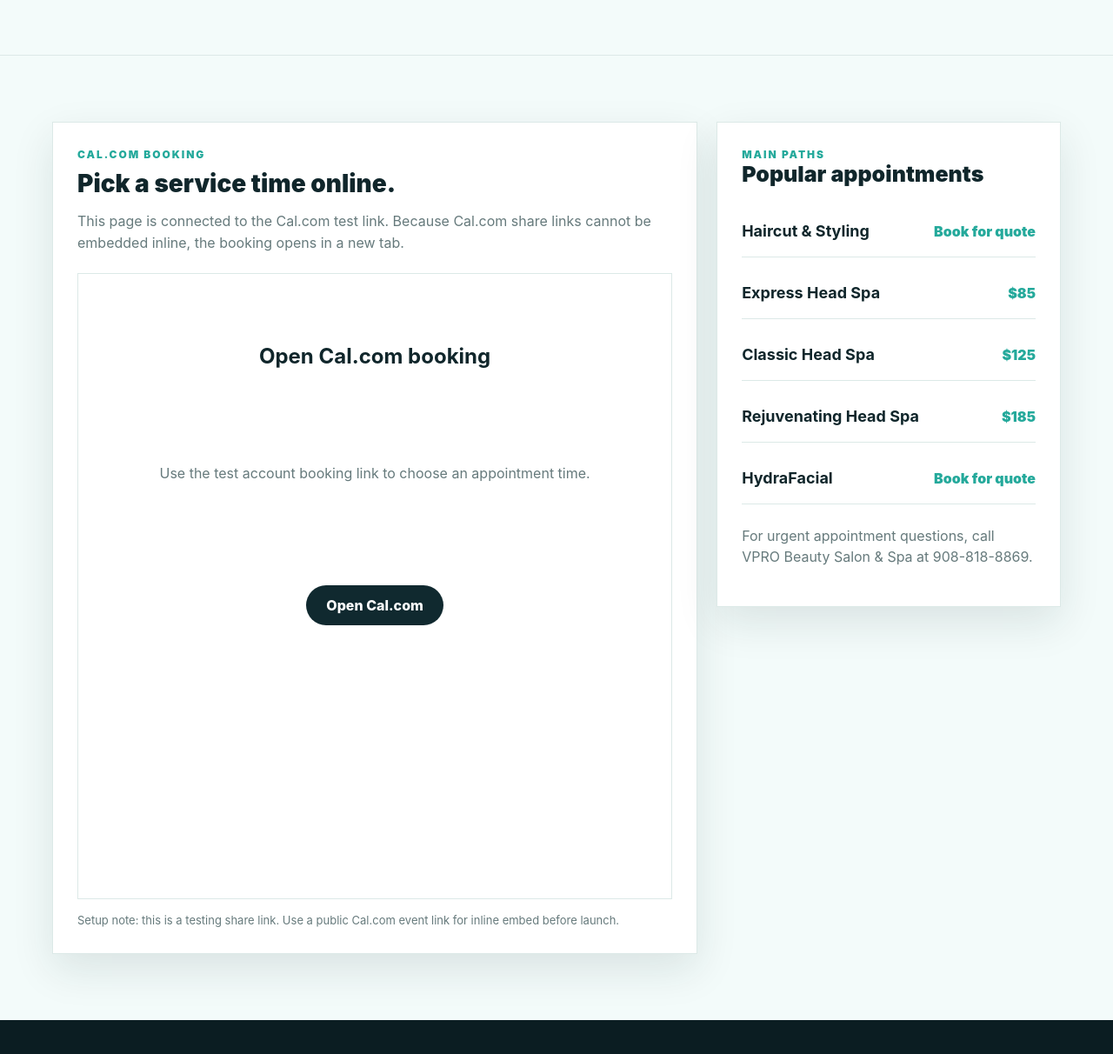
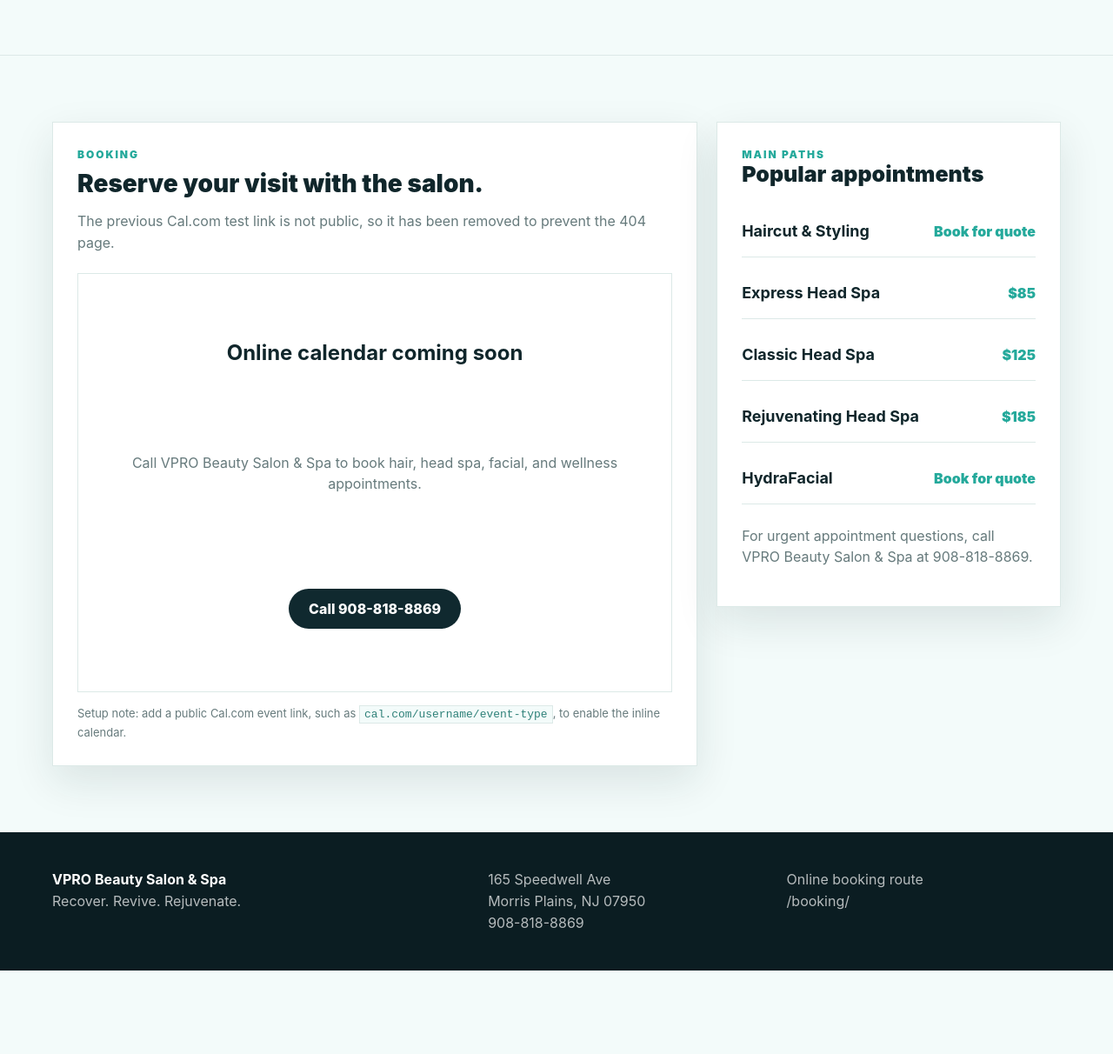
Before and after one commit to CathySong/vprospa, a website built with Vite: page booking/index.html in a window 1280 px wide. Shown: the part 416-1628 px from the top of the page at 87% size. After the commit the page ends 1532 px from the top, so only its background shows below. Built offline with nearby package versions, Linux system fonts and the light colour scheme.

Commit message:
Remove broken Cal.com booking link

```diff
--- a/booking/index.html
+++ b/booking/index.html
@@ -4,29 +4,29 @@
     <meta charset="utf-8">
     <meta name="viewport" content="width=device-width, initial-scale=1">
     <title>Book Online | VPROSPA</title>
-    <meta name="description" content="Book a VPRO Beauty Salon & Spa appointment online through Cal.com.">
+    <meta name="description" content="Book a VPRO Beauty Salon & Spa appointment online or by phone.">
     <link rel="icon" href="../assets/vpro-logo-v.png">
     <link rel="stylesheet" href="../styles.css">
   </head>
   <body>
     <div class="topbar"><div class="topbar__inner"><span>165 Speedwell Ave, Morris Plains, NJ 07950</span><a href="tel:9088188869">Call 908-818-8869</a></div></div>
-    <header class="nav"><a class="brand" href="../"><img src="../assets/vpro-logo-v.png" alt="VPRO Beauty Salon & Spa logo"><span>VPROSPA</span></a><nav class="nav__links"><a href="../services/">Services</a><a href="../store/">Store</a><a href="../gift-card/">Gift Card</a></nav><a class="btn btn--dark" href="#cal-booking">Start Booking</a></header>
+    <header class="nav"><a class="brand" href="../"><img src="../assets/vpro-logo-v.png" alt="VPRO Beauty Salon & Spa logo"><span>VPROSPA</span></a><nav class="nav__links"><a href="../services/">Services</a><a href="../store/">Store</a><a href="../gift-card/">Gift Card</a></nav><a class="btn btn--dark" href="tel:9088188869">Call to Book</a></header>
     <main>
-      <section class="page-hero"><div class="wrap"><div class="eyebrow">Online Booking</div><h1>Book your VPRO appointment directly.</h1><p>Use the Cal.com test booking link below while the public embeddable event link is being finalized.</p></div></section>
+      <section class="page-hero"><div class="wrap"><div class="eyebrow">Online Booking</div><h1>Book your VPRO appointment directly.</h1><p>The online calendar is being connected. For now, call the salon to reserve your appointment without hitting a broken booking link.</p></div></section>
       <section class="section">
         <div class="wrap cal-booking-layout">
           <div class="panel cal-panel">
-            <div class="eyebrow">Cal.com Booking</div>
-            <h3>Pick a service time online.</h3>
-            <p>This page is connected to the Cal.com test link. Because Cal.com share links cannot be embedded inline, the booking opens in a new tab.</p>
-            <div id="cal-booking" class="cal-inline" data-cal-link="https://app.cal.com/links/1cF1mktwpGjzDCp6nQYkfP?date=2026-10-14" aria-label="VPROSPA Cal.com booking calendar">
+            <div class="eyebrow">Booking</div>
+            <h3>Reserve your visit with the salon.</h3>
+            <p>The previous Cal.com test link is not public, so it has been removed to prevent the 404 page.</p>
+            <div id="cal-booking" class="cal-inline cal-inline--compact" data-cal-link="" aria-label="VPROSPA booking status">
               <div class="cal-fallback">
-                <strong>Open Cal.com booking</strong>
-                <span>Use the test account booking link to choose an appointment time.</span>
-                <a class="btn btn--dark cal-external-link" href="https://app.cal.com/links/1cF1mktwpGjzDCp6nQYkfP?date=2026-10-14" target="_blank" rel="noopener noreferrer">Open Cal.com</a>
+                <strong>Online calendar coming soon</strong>
+                <span>Call VPRO Beauty Salon & Spa to book hair, head spa, facial, and wellness appointments.</span>
+                <a class="btn btn--dark cal-external-link" href="tel:9088188869">Call 908-818-8869</a>
               </div>
             </div>
-            <p class="cal-note">Setup note: this is a testing share link. Use a public Cal.com event link for inline embed before launch.</p>
+            <p class="cal-note">Setup note: add a public Cal.com event link, such as <code>cal.com/username/event-type</code>, to enable the inline calendar.</p>
           </div>
           <div class="panel">
             <div class="eyebrow">Main Paths</div>
--- a/styles.css
+++ b/styles.css
@@ -611,6 +611,10 @@
   background: var(--white);
 }
 
+.cal-inline--compact {
+  min-height: 360px;
+}
+
 .cal-inline iframe {
   min-height: 720px;
 }
```
